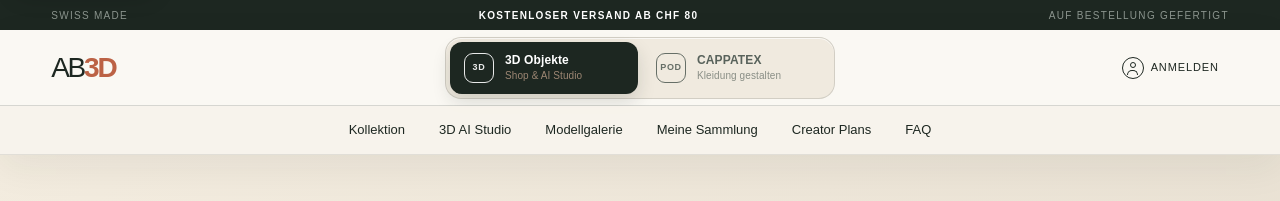
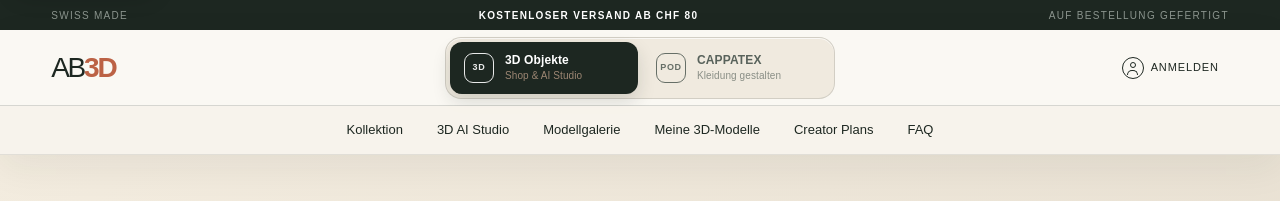
Before and after one commit to ermisalper/ab3d, a Next.js app: page /recht/ki-produktsicherheit in a window 1280 px wide. Shown: the top 201 px of the page. Built offline with nearby package versions, Linux system fonts and the light colour scheme.

Commit message:
Separate CAPPATEX designs from 3D object collections and navigation

```diff
--- a/app/ai-design-studio.tsx
+++ b/app/ai-design-studio.tsx
@@ -958,7 +958,7 @@ export default function AIDesignStudio({ signedIn }: { signedIn: boolean }) {
             </div>{generationMode === "fast" && <div className="quality-upgrade"><div><b>Gefällt dir die Grundform?</b><span>Erstelle jetzt Material, Farben und die druckbaren STL-/3MF-Dateien.</span></div><button type="button" onClick={() => { setGenerationMode("quality"); workspaceRef.current?.scrollIntoView({ behavior: "smooth", block: "start" }); }}>Beste Qualität vorbereiten</button></div>}</>
           )}
           {state === "complete" && <div className="file-access-note"><b>Physisch bestellen oder Datei besitzen?</b><span>Bei einer Fertigung geht die geprüfte STL automatisch intern an AB3D. Nur für einen eigenen STL-/3MF-Download brauchst du das 3D-Studio- oder Complete-Abo.</span>{orderMessage && <small role="status">✓ {orderMessage}</small>}</div>}
-          {modelTaskId&&<Link className="gallery-collection-link" href="/sammlung">Gespeicherte Modelle in „Meine Sammlung“ ansehen →</Link>}
+          {modelTaskId&&<Link className="gallery-collection-link" href="/sammlung">Deine gespeicherten 3D-Modelle ansehen →</Link>}
         </div>
       </div>
 
--- a/app/cappatex/cappatex-designer.tsx
+++ b/app/cappatex/cappatex-designer.tsx
@@ -377,7 +377,7 @@ export default function CappatexDesigner() {
           ready={previewReady && Boolean(geometry?.ok) && !busy} quantity={quantity} country={country}
           onSaving={saving => setBusy(saving ? "preparation" : "")} />}
         <div className="cappatex-ready">
-          {designId&&<Link className="text-link" href="/sammlung">Deine Motive in „Meine Sammlung“ ansehen →</Link>}
+          {designId&&<Link className="text-link" href="/cappatex/sammlung">Deine gespeicherten CAPPATEX-Motive ansehen →</Link>}
           <label className="legal-consent cappatex-consent"><input type="checkbox" checked={terms} disabled={side !== "front" || !product?.purchaseReady || !previewReady || !geometry?.ok} onChange={e => setTerms(e.target.checked)} />
             <span>Motiv und Platzierung sind geprüft. Ich akzeptiere die <Link href="/recht/agb" target="_blank">AGB</Link> und habe die <Link href="/recht/datenschutz" target="_blank">Datenschutzerklärung</Link> gelesen.</span></label>
           <button className="button primary" onClick={checkout} disabled={side !== "front" || !product?.purchaseReady || !variant?.price || !checkoutEnabled || !previewReady || !terms || !designId || !geometry?.ok || Boolean(busy)}>
--- /dev/null
+++ b/app/cappatex/galerie/pruefung/page.tsx
@@ -0,0 +1,4 @@
+import GalleryShell from "../../../gallery-shell";
+export const dynamic="force-dynamic";
+export const metadata={title:"Designgalerie prüfen | CAPPATEX",robots:{index:false,follow:false}};
+export default function Review(){return <GalleryShell studio="cappatex" scope="review"/>;}
--- /dev/null
+++ b/app/cappatex/sammlung/page.tsx
@@ -0,0 +1,4 @@
+import GalleryShell from "../../gallery-shell";
+export const dynamic="force-dynamic";
+export const metadata={title:"Meine Motive | CAPPATEX",robots:{index:false,follow:false}};
+export default function Collection(){return <GalleryShell studio="cappatex" scope="mine"/>;}
--- /dev/null
+++ b/app/cappatex/werke/[id]/page.tsx
@@ -0,0 +1,4 @@
+import GalleryShell from "../../../gallery-shell";
+export const dynamic="force-dynamic";
+export const metadata={title:"Gespeichertes Motiv | CAPPATEX",robots:{index:false,follow:false}};
+export default async function Work({params}:{params:Promise<{id:string}>}){const {id}=await params;return <GalleryShell studio="cappatex" detailId={id}/>;}
--- a/app/creation-gallery.tsx
+++ b/app/creation-gallery.tsx
@@ -6,6 +6,7 @@ import ModelViewer from "./model-viewer";
 import GalleryConsent from "./gallery-consent";
 import { GALLERY_CATEGORIES, galleryChoiceValid, newGalleryDraft, type GalleryStudio } from "./gallery-policy";
 import type { GallerySummary } from "./gallery-storage";
+import { collectionPath, publicGalleryPath, galleryReviewPath, galleryWorkPath } from "./gallery-routes";
 
 const visibilityName:Record<string,string>={private:"Privat",pending:"Wartet auf Freigabe",published:"In der Galerie",rejected:"Nicht freigegeben",withdrawn:"Zurückgezogen"};
 const stateName:Record<string,string>={creating:"Ergebnis wird vorbereitet",ready:"Gespeichert",unarchived:"Datei noch nicht archiviert",archive_error:"Archivierung offen",preview_ready:"Vorschau gespeichert",failed:"Erstellung nicht abgeschlossen"};
@@ -13,8 +14,8 @@ type Detail=GallerySummary&{mine:boolean;canReview:boolean;versions:Array<{taskI
 const categoryName=(studio:GalleryStudio,key:string)=>(GALLERY_CATEGORIES[studio] as Record<string,string>)[key]||"Weitere Werke";
 async function read(response:Response){const data=await response.json();if(!response.ok)throw new Error(data.error||"Die Anfrage konnte nicht abgeschlossen werden.");return data;}
 
-export default function CreationGallery({studio:fixedStudio,scope="public",detailId}:{studio?:GalleryStudio;scope?:"public"|"mine"|"review";detailId?:string}) {
-  const [studio,setStudio]=useState<GalleryStudio|"">(fixedStudio||""),[category,setCategory]=useState(""),[query,setQuery]=useState(""),[search,setSearch]=useState(""),[page,setPage]=useState(1);
+export default function CreationGallery({studio,scope="public",detailId}:{studio:GalleryStudio;scope?:"public"|"mine"|"review";detailId?:string}) {
+  const [category,setCategory]=useState(""),[query,setQuery]=useState(""),[search,setSearch]=useState(""),[page,setPage]=useState(1);
   const [items,setItems]=useState<GallerySummary[]>([]),[more,setMore]=useState(false),[loading,setLoading]=useState(true),[error,setError]=useState(""),[message,setMessage]=useState("");
   const [detail,setDetail]=useState<Detail|null>(null),[refresh,setRefresh]=useState(0),[busy,setBusy]=useState(false),[canReview,setCanReview]=useState(false),[rotate,setRotate]=useState(true);
   const [choice,setChoice]=useState(newGalleryDraft);
@@ -44,7 +45,7 @@ export default function CreationGallery({studio:fixedStudio,scope="public",detai
     }catch(e){setError(e instanceof Error?e.message:"Die Datei ist beim Anbieter nicht mehr verfügbar.");}finally{setBusy(false);}
   }
   if(detailId)return <div className="gallery-detail">
-    <Link className="text-link" href={detail?.mine?"/sammlung":detail?.studio==="cappatex"?"/cappatex/designs":"/modelle"}>← Zur Übersicht</Link>
+    <Link className="text-link" href={detail?.mine?collectionPath(studio):publicGalleryPath(studio)}>← Zur Übersicht</Link>
     {loading&&<p role="status">Werk wird geladen …</p>}{error&&<p role="alert" className="gallery-error">{error}</p>}{message&&<p role="status">{message}</p>}
     {detail&&<><div className="gallery-detail-head"><p className="eyebrow">{detail.studio==="ab3d"?"AB3D · 3D-Modell":"CAPPATEX · Motiv"} / {categoryName(detail.studio,detail.category)}</p><h1>{detail.title}</h1>
       {detail.visibility&&<p>{visibilityName[detail.visibility]} · {stateName[detail.state||""]}</p>}</div>
@@ -70,20 +71,19 @@ export default function CreationGallery({studio:fixedStudio,scope="public",detai
   </div>;
 
   return <>
-    <header className="gallery-intro"><p className="eyebrow">{scope==="mine"?"Dein Werkstattarchiv":scope==="review"?"Betreiberbereich":studio==="cappatex"?"CAPPATEX · Designgalerie":"AB3D · Modellgalerie"}</p>
-      <h1>{scope==="mine"?"Deine Ideen. Aufbewahrt.":scope==="review"?"Bereit für die Galerie?":studio==="cappatex"?"Motive zum Entdecken.":"Formen aus unserer Community."}</h1>
-      <p>{scope==="mine"?"Hier findest du deine Modelle und Motive – auch private Werke und ihre Speicherstände.":scope==="review"?"Diese Werke wurden ausdrücklich zur Veröffentlichung eingereicht.":"Stöbere durch freigegebene Werke. Hinter jedem Ergebnis steht eine eigene Idee und eine bewusste Entscheidung zum Teilen."}</p>
-      <div className="gallery-shortcuts"><Link href="/modelle">3D-Modelle</Link><Link href="/cappatex/designs">Motive</Link><Link href="/sammlung">Meine Sammlung</Link>{canReview&&<Link href="/galerie/pruefung">Freigaben prüfen</Link>}</div>
+    <header className="gallery-intro"><p className="eyebrow">{studio==="cappatex"?"CAPPATEX":"AB3D · 3D Objekte"} · {scope==="mine"?"Deine Sammlung":scope==="review"?"Betreiberbereich":studio==="cappatex"?"Designgalerie":"Modellgalerie"}</p>
+      <h1>{scope==="mine"?studio==="cappatex"?"Deine Motive. Aufbewahrt.":"Deine 3D-Modelle. Aufbewahrt.":scope==="review"?"Bereit für die Galerie?":studio==="cappatex"?"Motive zum Entdecken.":"Formen aus unserer Community."}</h1>
+      <p>{scope==="mine"?studio==="cappatex"?"Hier findest du deine gespeicherten CAPPATEX-Motive – auch private Designs und ihre Speicherstände.":"Hier findest du deine gespeicherten 3D-Modelle – auch private Modelle und ihre Speicherstände.":scope==="review"?"Diese Werke wurden ausdrücklich zur Veröffentlichung eingereicht.":"Stöbere durch freigegebene Werke. Hinter jedem Ergebnis steht eine eigene Idee und eine bewusste Entscheidung zum Teilen."}</p>
+      <div className="gallery-shortcuts"><Link href={publicGalleryPath(studio)}>{studio==="cappatex"?"Designgalerie":"Modellgalerie"}</Link><Link href={collectionPath(studio)}>{studio==="cappatex"?"Meine Motive":"Meine 3D-Modelle"}</Link>{canReview&&<Link href={galleryReviewPath(studio)}>Freigaben prüfen</Link>}</div>
     </header>
     <div className="gallery-filterbar">
-      {!fixedStudio&&<label>Studio<select value={studio} onChange={e=>{setStudio(e.target.value as GalleryStudio|"");setCategory("");setPage(1);requestRefresh();}}><option value="">Beide Studios</option><option value="ab3d">AB3D Modelle</option><option value="cappatex">CAPPATEX Motive</option></select></label>}
       <form onSubmit={e=>{e.preventDefault();setSearch(query);setPage(1);requestRefresh();}}><label>Nach Titel suchen<input value={query} maxLength={80} onChange={e=>setQuery(e.target.value)} placeholder="Ein Werk finden …"/></label><button type="submit">Suchen</button></form>
     </div>
     {studio&&<div className="gallery-categories" aria-label="Galerie nach Kategorie filtern">{[["","Alle Kategorien"],...Object.entries(GALLERY_CATEGORIES[studio])].map(([key,label])=><button key={key} type="button" aria-pressed={category===key} onClick={()=>{setCategory(key);setPage(1);requestRefresh();}}>{label}</button>)}</div>}
     {loading?<p role="status" className="gallery-empty">Werke werden geladen …</p>:error?<p role="alert" className="gallery-error">{error}</p>:items.length===0?<div className="gallery-empty"><span aria-hidden="true">{scope==="review"?"✓":"✦"}</span><h2>{search||category?"Hier passt noch kein Werk.":scope==="mine"?"Hier beginnt deine Sammlung.":scope==="review"?"Alle Anfragen sind geprüft.":"Platz für die ersten Werke."}</h2>
-      <p>{scope==="public"?"Hier erscheinen nur Werke, deren Ersteller ausdrücklich zugestimmt haben und die freigegeben wurden.":scope==="mine"?"Erstelle ein Modell oder Motiv. Deine Ergebnisse werden hier privat gespeichert.":"Neue Galerie-Anfragen erscheinen nach abgeschlossener Speicherung hier."}</p>
+      <p>{scope==="public"?"Hier erscheinen nur Werke, deren Ersteller ausdrücklich zugestimmt haben und die freigegeben wurden.":scope==="mine"?studio==="cappatex"?"Erstelle ein CAPPATEX-Motiv. Deine Designs werden hier privat gespeichert.":"Erstelle ein 3D-Modell. Deine Modelle werden hier privat gespeichert.":"Neue Galerie-Anfragen erscheinen nach abgeschlossener Speicherung hier."}</p>
       {scope!=="review"&&<Link className="button primary" href={studio==="cappatex"?"/cappatex#studio":"/#studio"}>Eigene Idee gestalten</Link>}</div>:
-      <div className="gallery-grid">{items.map(item=><article className="gallery-work" key={item.id}><Link href={`/werke/${item.id}`}>
+      <div className="gallery-grid">{items.map(item=><article className="gallery-work" key={item.id}><Link href={galleryWorkPath(item.studio,item.id)}>
         <div className={`gallery-work-image ${item.studio}`}>{item.thumbnailUrl?<img src={item.thumbnailUrl} alt={item.title} loading="lazy"/>:<span>{stateName[item.state||""]||"3D-Modell"}</span>}<small>{item.studio==="ab3d"?"3D":"MOTIV"}</small></div>
         <p>{categoryName(item.studio,item.category)}</p><h2>{item.title}</h2>{item.visibility&&<span className="gallery-work-status">{visibilityName[item.visibility]} · {stateName[item.state||""]}</span>}</Link></article>)}</div>}
     <div className="gallery-pagination"><button type="button" disabled={page<=1||loading} onClick={()=>{setPage(v=>v-1);requestRefresh();}}>← Zurück</button><span>Seite {page}</span><button type="button" disabled={!more||loading} onClick={()=>{setPage(v=>v+1);requestRefresh();}}>Weitere Werke →</button></div>
--- a/app/galerie/pruefung/page.tsx
+++ b/app/galerie/pruefung/page.tsx
@@ -1,4 +1,4 @@
 import GalleryShell from "../../gallery-shell";
 export const dynamic="force-dynamic";
 export const metadata={title:"Galerie prüfen | AB3D",robots:{index:false,follow:false}};
-export default function Review(){return <GalleryShell scope="review"/>;}
+export default function Review(){return <GalleryShell studio="ab3d" scope="review"/>;}
--- /dev/null
+++ b/app/gallery-routes.ts
@@ -0,0 +1,6 @@
+import type { GalleryStudio } from "./gallery-policy";
+
+export const collectionPath = (studio: GalleryStudio) => studio === "cappatex" ? "/cappatex/sammlung" : "/sammlung";
+export const publicGalleryPath = (studio: GalleryStudio) => studio === "cappatex" ? "/cappatex/designs" : "/modelle";
+export const galleryReviewPath = (studio: GalleryStudio) => studio === "cappatex" ? "/cappatex/galerie/pruefung" : "/galerie/pruefung";
+export const galleryWorkPath = (studio: GalleryStudio, id: string) => `${studio === "cappatex" ? "/cappatex" : ""}/werke/${encodeURIComponent(id)}`;
--- a/app/konto/page.tsx
+++ b/app/konto/page.tsx
@@ -12,7 +12,8 @@ export default async function AccountPage() {
       <header className="account-nav">
         <Link className="brand" href="/"><span>AB</span><b>3D</b></Link>
         <Link href="/">← Zurück zum Shop</Link>
-        <Link href="/sammlung">Meine Sammlung</Link>
+        <Link href="/sammlung">Meine 3D-Modelle</Link>
+        <Link href="/cappatex/sammlung">Meine CAPPATEX-Motive</Link>
         {/* The sign-out endpoint must be a full document request. */}
         <a href={chatGPTSignOutPath("/")}>Abmelden</a>
       </header>
--- a/app/sammlung/page.tsx
+++ b/app/sammlung/page.tsx
@@ -1,4 +1,4 @@
 import GalleryShell from "../gallery-shell";
 export const dynamic="force-dynamic";
-export const metadata={title:"Meine Sammlung | AB3D",robots:{index:false,follow:false}};
-export default function Collection(){return <GalleryShell scope="mine"/>;}
+export const metadata={title:"Meine 3D-Modelle | AB3D",robots:{index:false,follow:false}};
+export default function Collection(){return <GalleryShell studio="ab3d" scope="mine"/>;}
--- a/app/site-header.tsx
+++ b/app/site-header.tsx
@@ -14,7 +14,7 @@ const objectLinks = [
   ["Kollektion", "/#kollektion"],
   ["3D AI Studio", "/#studio"],
   ["Modellgalerie", "/modelle"],
-  ["Meine Sammlung", "/sammlung"],
+  ["Meine 3D-Modelle", "/sammlung"],
   ["Creator Plans", "/#preise"],
   ["FAQ", "/#faq"],
 ] as const;
@@ -22,7 +22,7 @@ const objectLinks = [
 const cappatexLinks = [
   ["Design Studio", "/cappatex#studio"],
   ["Designgalerie", "/cappatex/designs"],
-  ["Meine Sammlung", "/sammlung"],
+  ["Meine Motive", "/cappatex/sammlung"],
   ["So funktioniert es", "/cappatex#ablauf"],
   ["FAQ", "/cappatex#faq"],
 ] as const;
```
Also changed, not shown: app/gallery-shell.tsx (+15 -3 lines), 1 other file (tests, documents, lock files or other folders).
